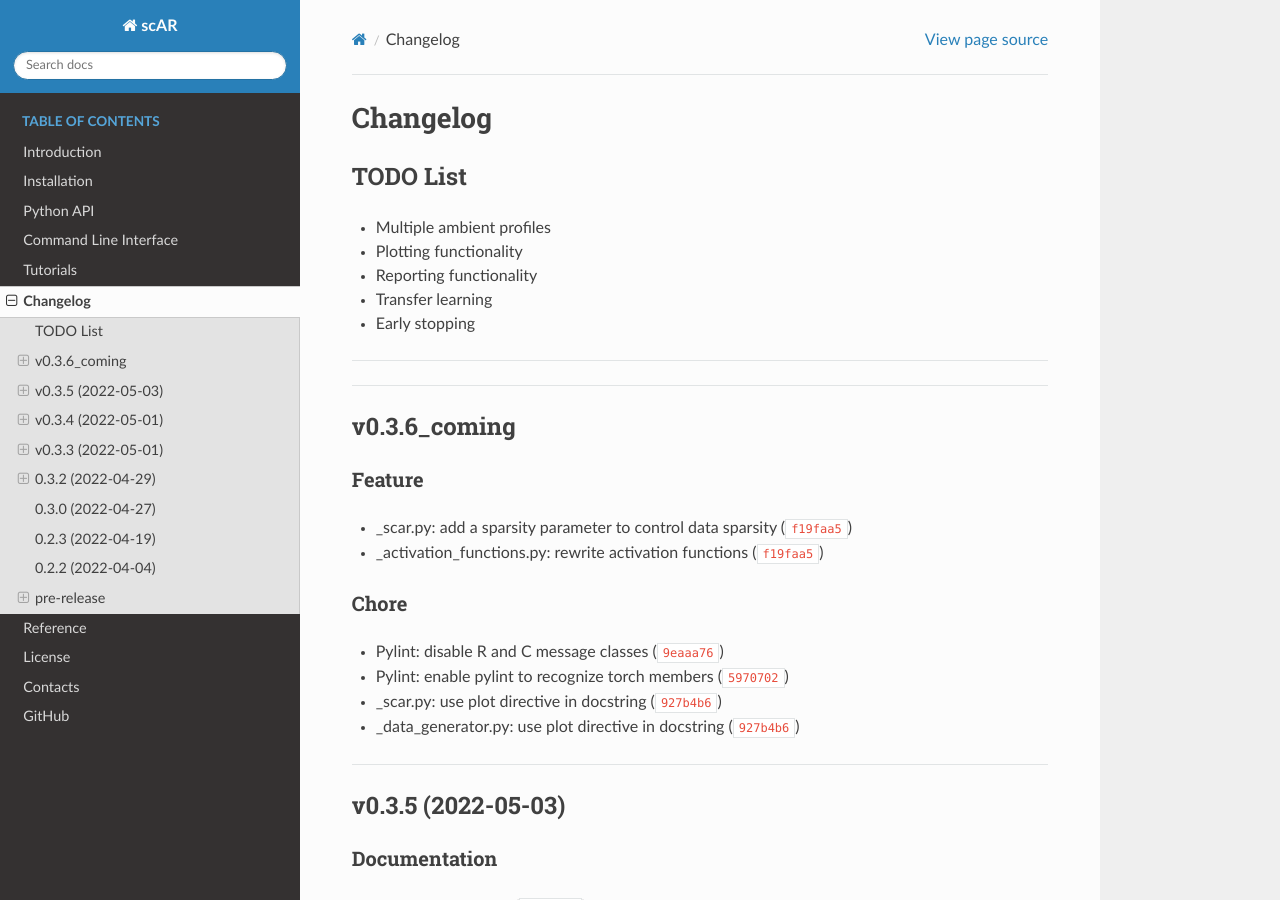
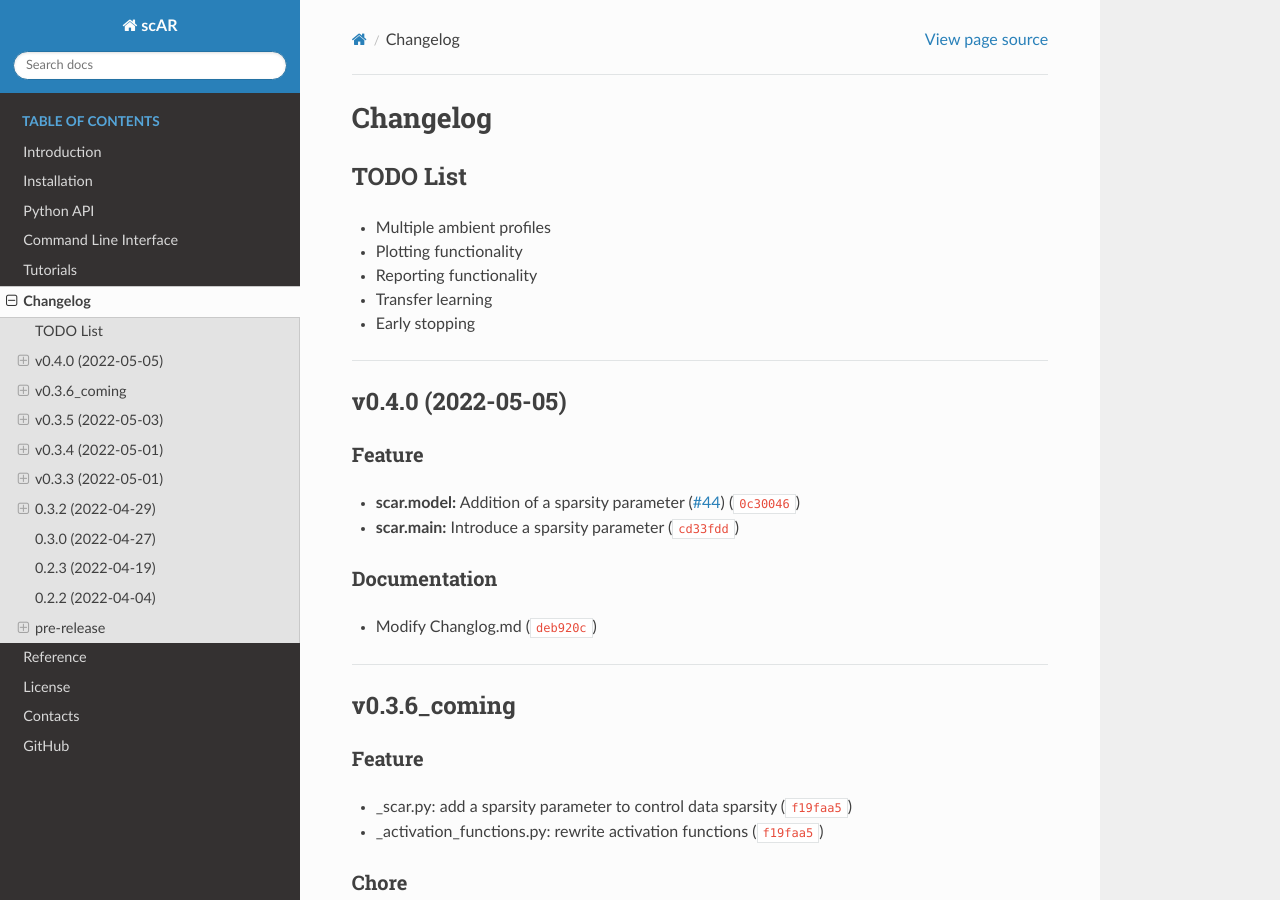
Before and after one commit to Novartis/scar, a Sphinx documentation site: the page built from docs/Release_notes.md, in a window 1280 px wide and 900 px high. Built offline with Sphinx 7.4.7 and the Read the Docs theme 2.0.0, drawn with Linux system fonts in a browser that asks for light colours.

Commit message:
0.4.0
Automatically generated by python-semantic-release

```diff
--- a/docs/Release_notes.md
+++ b/docs/Release_notes.md
@@ -10,6 +10,14 @@
 -------------------------------------
 
 <!--next-version-placeholder-->
+
+## v0.4.0 (2022-05-05)
+### Feature
+* **scar.model:** Addition of a sparsity parameter ([#44](https://github.com/Novartis/scAR/issues/44)) ([`0c30046`](https://github.com/Novartis/scAR/commit/0c30046aa8d20be88f516b8756789d9fab515b10))
+* **scar.main:** Introduce a sparsity parameter ([`cd33fdd`](https://github.com/Novartis/scAR/commit/cd33fddbd6d7117f459e12b57a936148cde0563f))
+
+### Documentation
+* Modify Changlog.md ([`deb920c`](https://github.com/Novartis/scAR/commit/deb920cdaa3b81a7d6dbccc85231bfa87236cee6))
 
 -------------------------------------
 ## v0.3.6_coming
--- a/scar/main/__version__.py
+++ b/scar/main/__version__.py
@@ -1,5 +1,5 @@
 # -*- coding: utf-8 -*-
 """version here"""
 
-__version__ = "0.3.5"
+__version__ = "0.4.0"
 _copyright = "2022, Novartis Institute for BioMedical Research"
```
